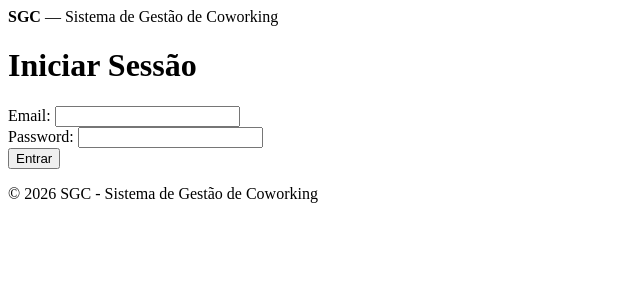
After one commit to josefernandes452/SGC-Sistema-De-Gestao-De-Coworking, a PHP site: page /login in a window 1280 px wide. The commit adds this page. Shown: the top 300 px of the page, without its empty margins (0-640 px from the left). Run offline with PHP 8.4, Linux system fonts and the light colour scheme.

Commit message:
feat:implementa login com sessão

```diff
--- a/app/Controllers/AuthController.php
+++ b/app/Controllers/AuthController.php
@@ -58,4 +58,38 @@ class AuthController extends Controller
 
         echo "Conta criada com sucesso! Utilizador ID: {$utilizadorId}";
     }
+
+    public function loginFormulario(): void
+{
+    $this->view('auth/login');
 }
+
+    public function login(): void
+    {
+            $email = trim($_POST['email'] ?? '');
+             $password = $_POST['password'] ?? '';
+
+        if ($email === '' || $password === '') {
+            die('Email e password são obrigatórios.');
+        }
+
+            $utilizadorModel = new UtilizadorModel();
+             $utilizador = $utilizadorModel->buscarPorEmail($email);
+
+        if ($utilizador === false || !password_verify($password, $utilizador['password_hash'])) {
+        die('Email ou password incorretos.');
+        }
+
+        if ((int) $utilizador['ativo'] !== 1) {
+        die('Esta conta está desativada.');
+        }
+
+         session_start();
+         $_SESSION['utilizador_id'] = $utilizador['id'];
+         $_SESSION['utilizador_nome'] = $utilizador['nome'];
+         $_SESSION['perfil_id'] = $utilizador['perfil_id'];
+
+        header('Location: /inicio');
+        exit;
+    }
+}
--- /dev/null
+++ b/app/Views/auth/login.php
@@ -0,0 +1,13 @@
+<h1>Iniciar Sessão</h1>
+
+<form action="/login" method="POST">
+    <label>Email:
+        <input type="email" name="email" required>
+    </label>
+    <br>
+    <label>Password:
+        <input type="password" name="password" required>
+    </label>
+    <br>
+    <button type="submit">Entrar</button>
+</form>
--- a/public/index.php
+++ b/public/index.php
@@ -11,6 +11,8 @@ $router = new Router();
 $router->get('inicio', InicioController::class, 'index');
 $router->get('registo', AuthController::class, 'registoFormulario');
 $router->post('registo', AuthController::class, 'registar');
+$router->get('login', AuthController::class, 'loginFormulario');
+$router->post('login', AuthController::class, 'login');
 
 $rotaPedida = $_GET['rota'] ?? '';
 $verboPedido = $_SERVER['REQUEST_METHOD'];
```
